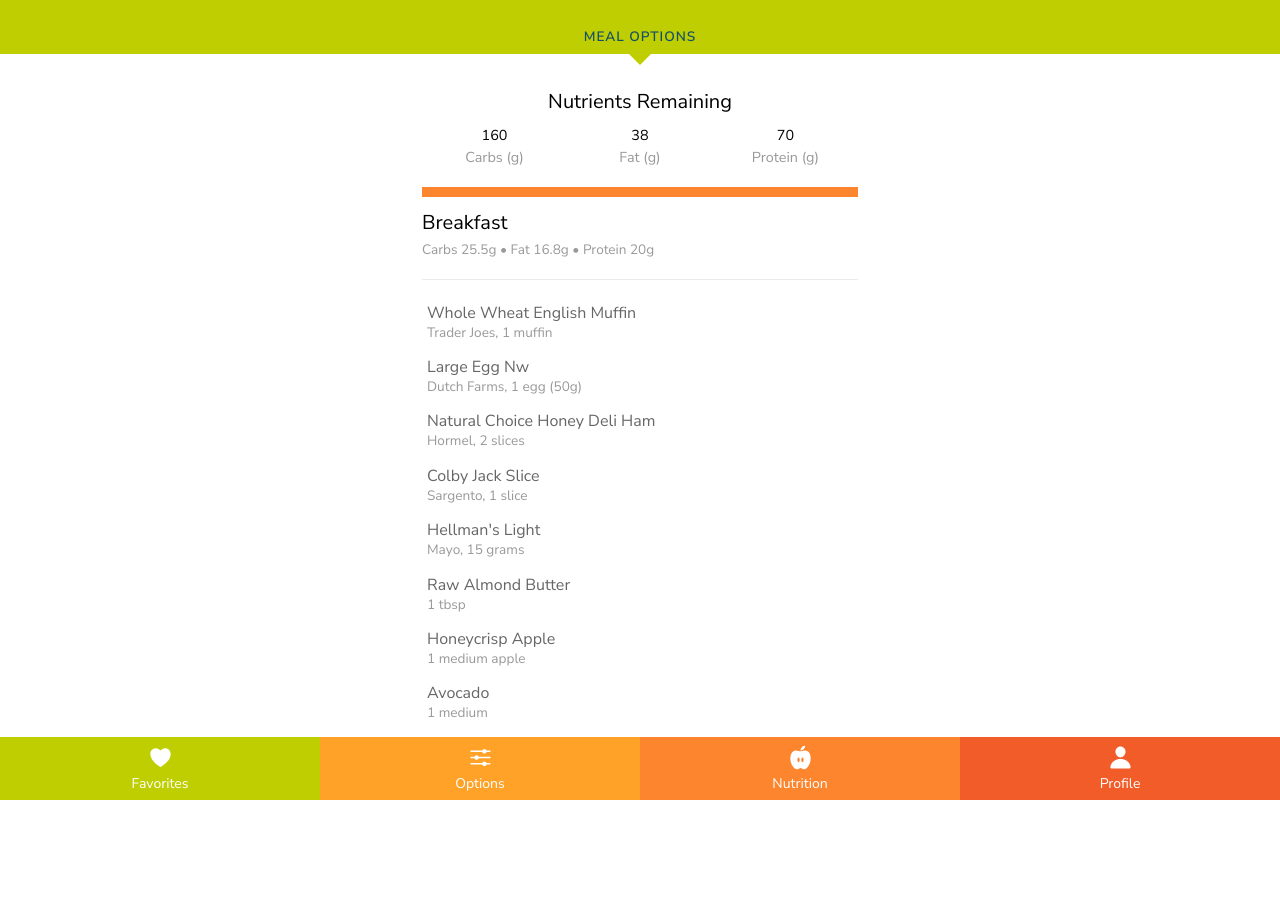
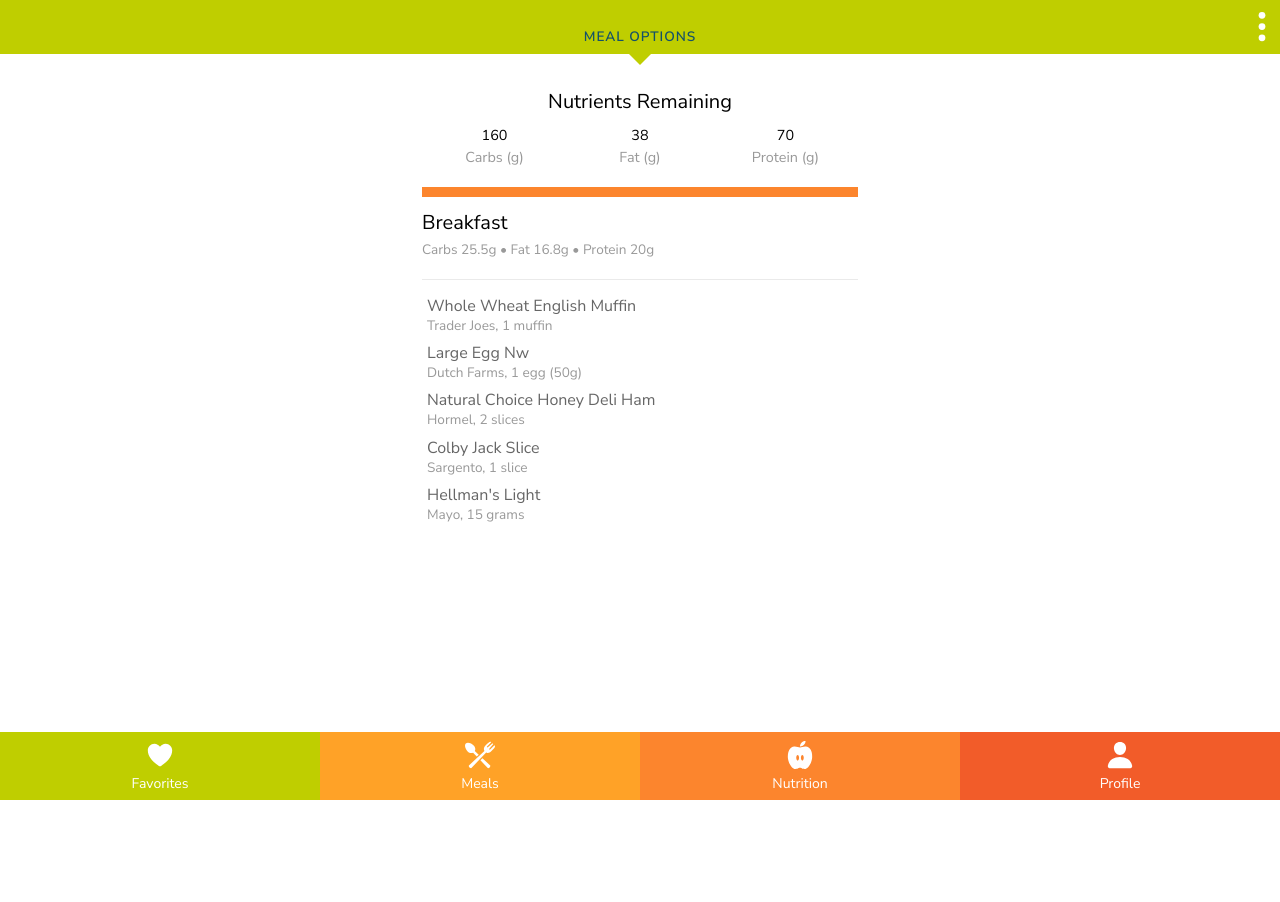
Before and after one commit to breecanales/mealpicker, a PHP site: page /options/ in a window 1280 px wide. After the commit the page ends 800 px from the top, so only its background shows below. Run offline with PHP 8.4, Linux system fonts and the light colour scheme; some libraries are stand-ins or nearby versions.

Commit message:
new svg, logout on inner pages, cleaning up markup

```diff
--- a/favorites/index.php
+++ b/favorites/index.php
@@ -7,6 +7,7 @@
 
 			<div class="block__title">
 				<h2 class="block__subheading">Favorite Ingredients</h2>
+				<?php include_once('../partials/logout.php'); ?>
 			</div>
 
 				<?php //include_once('../partials/header.php'); ?>
--- a/nutrition/index.php
+++ b/nutrition/index.php
@@ -7,6 +7,7 @@
 
 			<div class="block__title">
 				<h2 class="block__subheading">Nutrition</h2>
+				<?php include_once('../partials/logout.php'); ?>
 				<h3 class="block__subsubhead">Macros</h3>
 			</div>
 
--- a/options/index.php
+++ b/options/index.php
@@ -7,6 +7,7 @@
 
 			<div class="block__title">
 				<h2 class="block__subheading">Meal Options</h2>
+				<?php include_once('../partials/logout.php'); ?>
 			</div>
 
 				<?php //include_once('../partials/header.php'); ?>
@@ -26,32 +27,11 @@
         			<span class="meal_macros">Protein 20g</span>
         		</div>
             <div class="form__radio">
-            	<!-- <input id="Whole Wheat English Muffin" type="radio" name="favorites" checked /> -->
-            	<label class="radio" for="Whole Wheat English Muffin">Whole Wheat English Muffin<span>Trader Joes, 1 muffin</span></label>
-            		<br>
-            	<!-- <input id="Large Egg Nw" type="radio" name="favorites" /> -->
-            	<label class="radio" for="Large Egg Nw">Large Egg Nw<span>Dutch Farms, 1 egg (50g)</span></label>
-            		<br>
-            	<!-- <input id="Natural Choice Honey Deli Ham" type="radio" name="favorites" /> -->
-            	<label class="radio" for="Natural Choice Honey Deli Ham">Natural Choice Honey Deli Ham<span>Hormel, 2 slices</span></label>
-            		<br>
-            	<!-- <input id="Colby Jack Slice" type="radio" name="favorites" /> -->
-            	<label class="radio" for="Colby Jack Slice">Colby Jack Slice<span>Sargento, 1 slice</span></label>
-            		<br>
-            	<!-- <input id="Hellman's Light" type="radio" name="favorites" /> -->
-            	<label class="radio" for="Hellman's Light">Hellman's Light<span>Mayo, 15 grams</span></label>
-            		<br>
-            	<!-- <input id="Raw Almond Butter" type="radio" name="favorites" /> -->
-            	<label class="radio" for="Raw Almond Butter">Raw Almond Butter<span>1 tbsp</span></label>
-            		<br>
-            	<!-- <input id="Honeycrisp Apple" type="radio" name="favorites" /> -->
-            	<label class="radio" for="Honeycrisp Apple">Honeycrisp Apple<span>1 medium apple</span></label>
-            		<br>
-            	<!-- <input id="Avocado" type="radio" name="favorites" /> -->
-            	<label class="radio" for="Avocado">Avocado<span>1 medium</span></label>
-            		<br>
-            	<!-- <input id="Red Wine" type="radio" name="favorites" /> -->
-            	<label class="radio" for="Red Wine">Red Wine<span>6 oz</span></label>
+            	<div class="radio">Whole Wheat English Muffin<span>Trader Joes, 1 muffin</span></div>
+            	<div class="radio">Large Egg Nw<span>Dutch Farms, 1 egg (50g)</span></div>
+            	<div class="radio">Natural Choice Honey Deli Ham<span>Hormel, 2 slices</span></div>
+            	<div class="radio">Colby Jack Slice<span>Sargento, 1 slice</span></div>
+            	<div class="radio">Hellman's Light<span>Mayo, 15 grams</span></div>
             </div>
           </form>
         </main>
--- a/partials/footer.php
+++ b/partials/footer.php
@@ -8,8 +8,8 @@
 			</li>
 			<li>
 				<a href="../options/"><span class="nav__icon">
-					<svg xmlns='http://www.w3.org/2000/svg' width='512' height='512' viewBox='0 0 512 512'><title>Meal Picker Options</title><path d='M64,144H290.75a48,48,0,0,0,90.5,0H448a16,16,0,0,0,0-32H381.25a48,48,0,0,0-90.5,0H64a16,16,0,0,0,0,32Z'/><path d='M448,368H381.25a48,48,0,0,0-90.5,0H64a16,16,0,0,0,0,32H290.75a48,48,0,0,0,90.5,0H448a16,16,0,0,0,0-32Z'/><path d='M448,240H221.25a48,48,0,0,0-90.5,0H64a16,16,0,0,0,0,32h66.75a48,48,0,0,0,90.5,0H448a16,16,0,0,0,0-32Z'/></svg>
-				</span>Options</a>
+					<svg version="1.1" xmlns="http://www.w3.org/2000/svg" xmlns:xlink="http://www.w3.org/1999/xlink" viewBox="0 0 50.998 50.998" xml:space="preserve"><title>Meal Picker Meal Options</title> <g> <g> <path d="M38.678,47.803c0.536,0.537,2.114-0.17,2.651-0.707l0.884-0.884c0.537-0.537,1.244-2.115,0.707-2.652L29.629,30.947 l-3.475,3.661L38.678,47.803z"/> <path d="M16.639,18.616c1.729-3.007,0.815-6.652-1.908-9.375C11.513,6.024,4.565,2.877,1.348,6.095 c-3.218,3.218-0.071,10.166,3.146,13.383c2.671,2.671,6.23,3.603,9.205,2.004l6.298,6.638l3.327-3.157L16.639,18.616z"/> <path d="M33.012,18.523L6.631,43.56c-0.537,0.537,0.17,2.115,0.707,2.652l0.884,0.884c0.402,0.402,1.386,0.898,2.081,0.898 c0.234,0,0.436-0.058,0.571-0.191l25.129-26.479c0.702,0.345,1.437,0.54,2.181,0.607c2.229,0.204,4.553-0.773,6.422-2.642 c6.336-6.335,7.473-7.73,5.528-10.171l-7.479,7.168c-0.167,0.167-0.402,0.269-0.64,0.269c-0.213,0-0.409-0.081-0.554-0.227 l-0.2-0.199c-0.146-0.146-0.226-0.343-0.226-0.555c0.001-0.236,0.102-0.471,0.276-0.646l6.789-7.965 c-0.16-0.16-0.313-0.313-0.485-0.485c-0.291-0.291-0.562-0.563-0.818-0.822l-7.995,6.82c-0.146,0.148-0.381,0.249-0.617,0.249 c-0.213,0-0.409-0.081-0.554-0.227l-0.2-0.199c-0.146-0.146-0.226-0.343-0.226-0.555c0.001-0.236,0.102-0.471,0.276-0.646 l7.132-7.442c-2.301-1.672-3.699-0.278-9.811,5.833c-2.033,2.033-3.01,4.604-2.559,7.003 C32.377,17.191,32.629,17.872,33.012,18.523z"/> </g> </g> </svg>
+				</span>Meals</a>
 			</li>
 			<li>
 				<a href="../nutrition/"><span class="nav__icon">
--- /dev/null
+++ b/partials/logout.php
@@ -0,0 +1,6 @@
+<div class="logout_app">
+	<svg xmlns='http://www.w3.org/2000/svg' width='512' height='512' viewBox='0 0 512 512'><title>Logout</title><circle cx='256' cy='256' r='48'/><circle cx='256' cy='416' r='48'/><circle cx='256' cy='96' r='48'/></svg>
+	<div class="profile_logout">
+		<a href="../">Logout</a>
+	</div>
+</div>
--- a/scss/_base.scss
+++ b/scss/_base.scss
@@ -167,7 +167,7 @@ h6 {
 	position: relative;
 	width: 150px;
 	height: 150px;
-	margin: 0 auto;
+	margin: 1rem auto 0;
 	background-color: $green-dark;
 	border-radius: 50%;
 
@@ -207,6 +207,7 @@ h6 {
 	top: 53px;
 	right: 0;
 	cursor: pointer;
+	z-index: 2;
 
 	a {
 		display: block;
--- a/scss/_inputs.scss
+++ b/scss/_inputs.scss
@@ -45,6 +45,10 @@ input[type=radio] {
 		line-height: 1.5;
 		color: #999;
 	}
+}
+
+div.radio {
+	display: block;
 }
 
 .favorites.page {
--- a/scss/_nav.scss
+++ b/scss/_nav.scss
@@ -37,7 +37,7 @@
 
 		svg {
 			fill: #fff;
-			width: 25px;
+			width: 30px;
 			height: auto;
 			display: block;
 			margin: 0 auto 3px;
--- a/success/index.php
+++ b/success/index.php
@@ -12,6 +12,8 @@
             <div class="block__copy">
             	<p>Check your email to verify your account!</p>
             </div>
+            <label class="label" for="create-profile">Add Your Macros</label>
+              <button id="create-profile" class="button orange-dark"><a href="../macros/">Add Your Macros</a></button>
         </main>
 
         <?php include_once('../partials/footer.php'); ?>
```
Also changed, not shown: profile/index.php (+3 -10 lines), style.css, svg/spoon-and-fork-crossed.svg (added), 1 other file.
